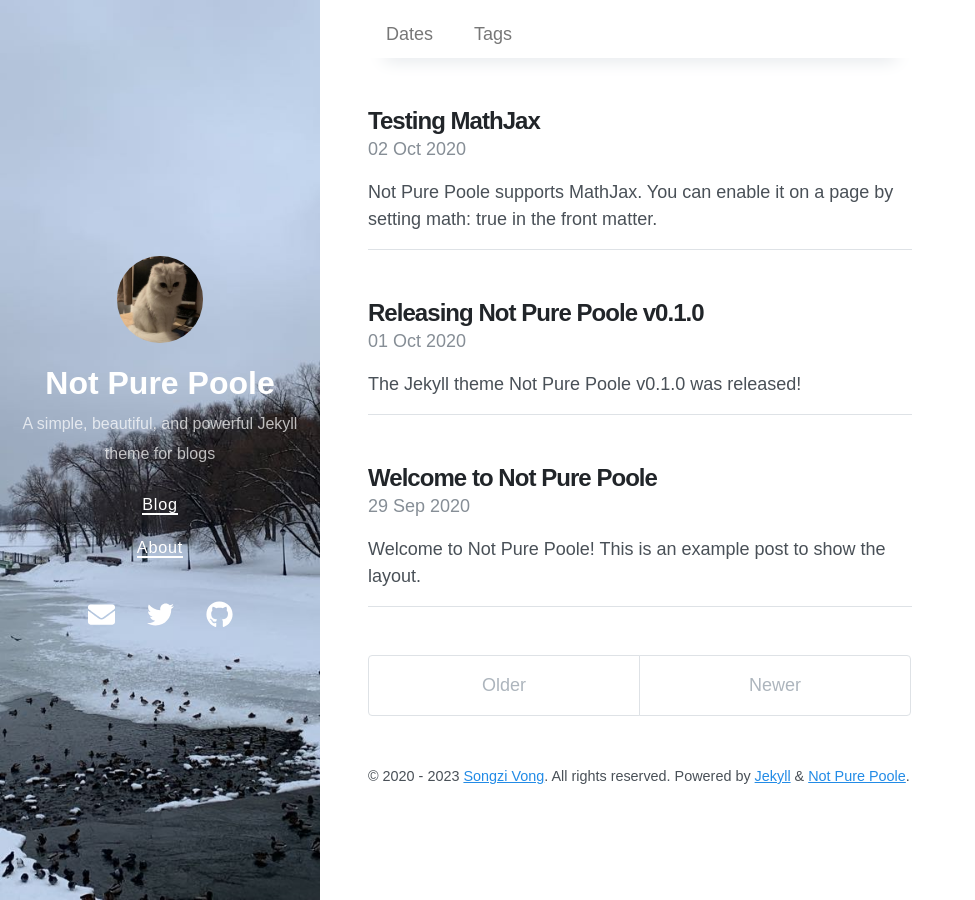
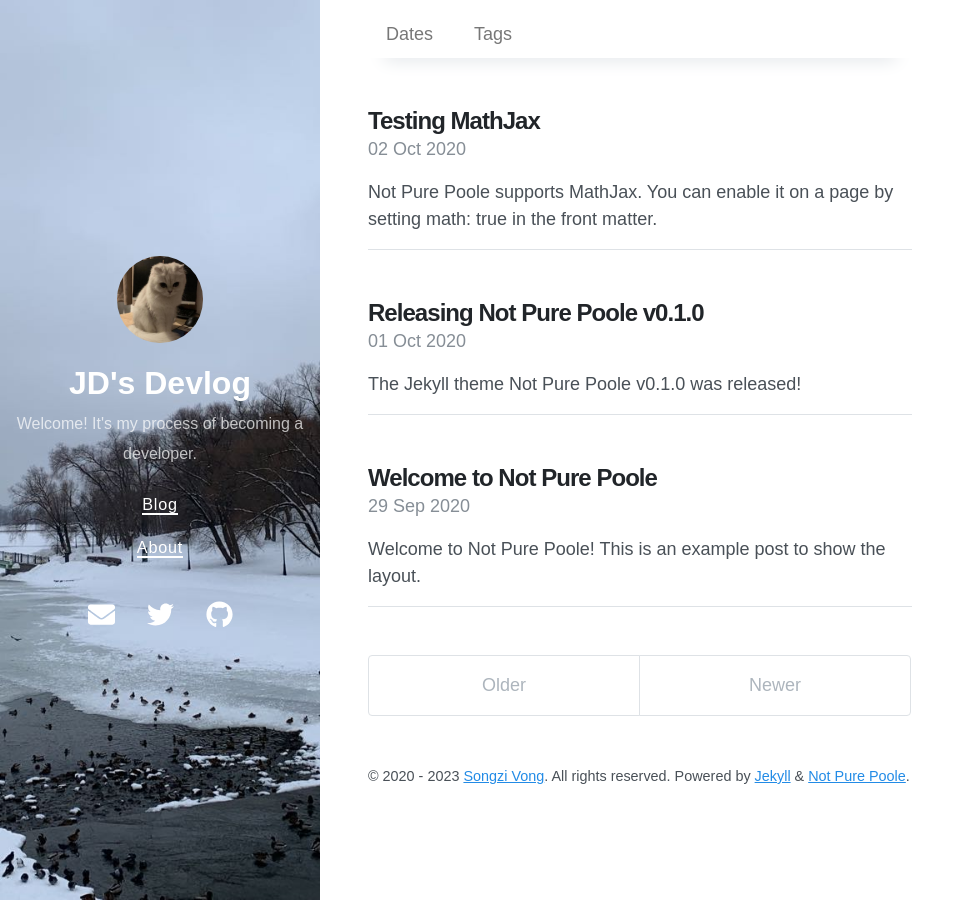
Before and after one commit to KJDsports/KJDsports.github.io, a Jekyll site: the page built from index.html, in a window 1280 px wide. Shown: the whole page, without its empty margins (0-975 px from the left). Built offline with Jekyll 4.4.1, drawn with Linux system fonts in a browser that asks for light colours; nearby versions of some CDN libraries; the list of posts is cut into pages by our own code.

Commit message:
Feat title writing

```diff
--- a/_config.yml
+++ b/_config.yml
@@ -1,7 +1,7 @@
 # Setup
-title: Not Pure Poole
-description: A simple, beautiful, and powerful Jekyll theme for blogs
-url: https://vszhub.github.io
+title: JD's Devlog
+description: Welcome! It's my process of becoming a developer.
+url: https://KJDsports.github.io
 avatar: /avatar.jpeg
 paginate: 5
 permalink: pretty
```
